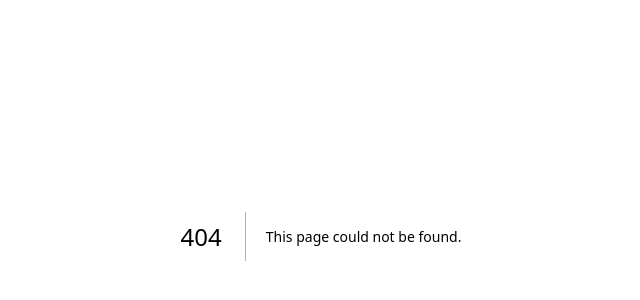
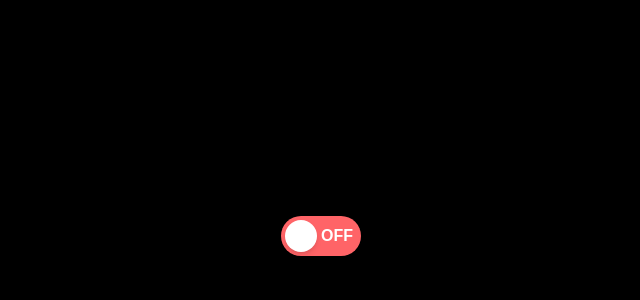
Before and after one commit to pushpendersingh97/life_with_push, a Next.js app: page /toggle-switch in a window 1280 px wide. Before the commit this address had no page. Shown: the part 164-464 px from the top of the page, without its empty margins (319-959 px from the left). Built offline with nearby package versions, Linux system fonts and the light colour scheme.

Commit message:
Adding toggle switch

```diff
--- a/src/app/(projects)/counter/page.tsx
+++ b/src/app/(projects)/counter/page.tsx
@@ -16,11 +16,11 @@ const Counter = () => {
   };
 
   return (
-    <div className="flex items-center justify-center h-full flex-col">
+    <div className="flex items-center justify-center px-2 py-1 w-full min-h-screen flex-col">
       <div>Counter: {counter}</div>
       <div>
-        <Button type="button" disabled={false} buttonText="+" onClick={increment} className="mr-2" />
-        <Button type="button" disabled={false} buttonText="-" onClick={decrement} className="bg-red-400" />
+        <Button type="button" disabled={false} buttonText="+" onClick={increment} className="mr-2 px-5" />
+        <Button type="button" disabled={false} buttonText="-" onClick={decrement} className="bg-red-400 px-5" />
       </div>
     </div>
   );
--- /dev/null
+++ b/src/app/(projects)/todolist/page.tsx
@@ -0,0 +1,5 @@
+const ToDoList = () => {
+  return <>To Do List</>;
+};
+
+export default ToDoList;
--- /dev/null
+++ b/src/app/(projects)/toggle-switch/page.tsx
@@ -0,0 +1,30 @@
+// Problem Statement: Create a toggle switch component between "On" and "Off" states.
+'use client';
+
+import { useState } from 'react';
+
+const ToggleSwitch = () => {
+  const [toggle, setToggle] = useState(false);
+
+  return (
+    <div className="flex items-center justify-center px-2 py-1 bg-black w-full min-h-screen">
+      <div
+        className={`w-20 h-10 rounded-full cursor-pointer relative flex items-center px-2 transition-colors duration-300 ease-in-out ${
+          toggle ? 'bg-green-400' : 'bg-red-400'
+        }`}
+        onClick={() => setToggle(!toggle)}
+      >
+        <div
+          className={`absolute top-1 left-1 w-8 h-8 bg-white rounded-full shadow-md transition-transform duration-300 ease-in-out ${
+            toggle ? 'translate-x-10' : 'translate-x-0'
+          }`}
+        />
+        <span className={`w-full text-white font-semibold z-10 select-none ${toggle ? 'text-left pl-2' : 'text-end'}`}>
+          {toggle ? 'ON' : 'OFF'}
+        </span>
+      </div>
+    </div>
+  );
+};
+
+export default ToggleSwitch;
--- a/src/components/Button.tsx
+++ b/src/components/Button.tsx
@@ -16,7 +16,7 @@ const Button = ({
       type={type}
       disabled={disabled}
       onClick={onClick}
-      className={`px-2 py-1 rounded text-white bg-blue-600 ${className}`}
+      className={`px-2 py-1 rounded-full text-white bg-blue-600 ${className}`}
     >
       {buttonText}
     </button>
```
